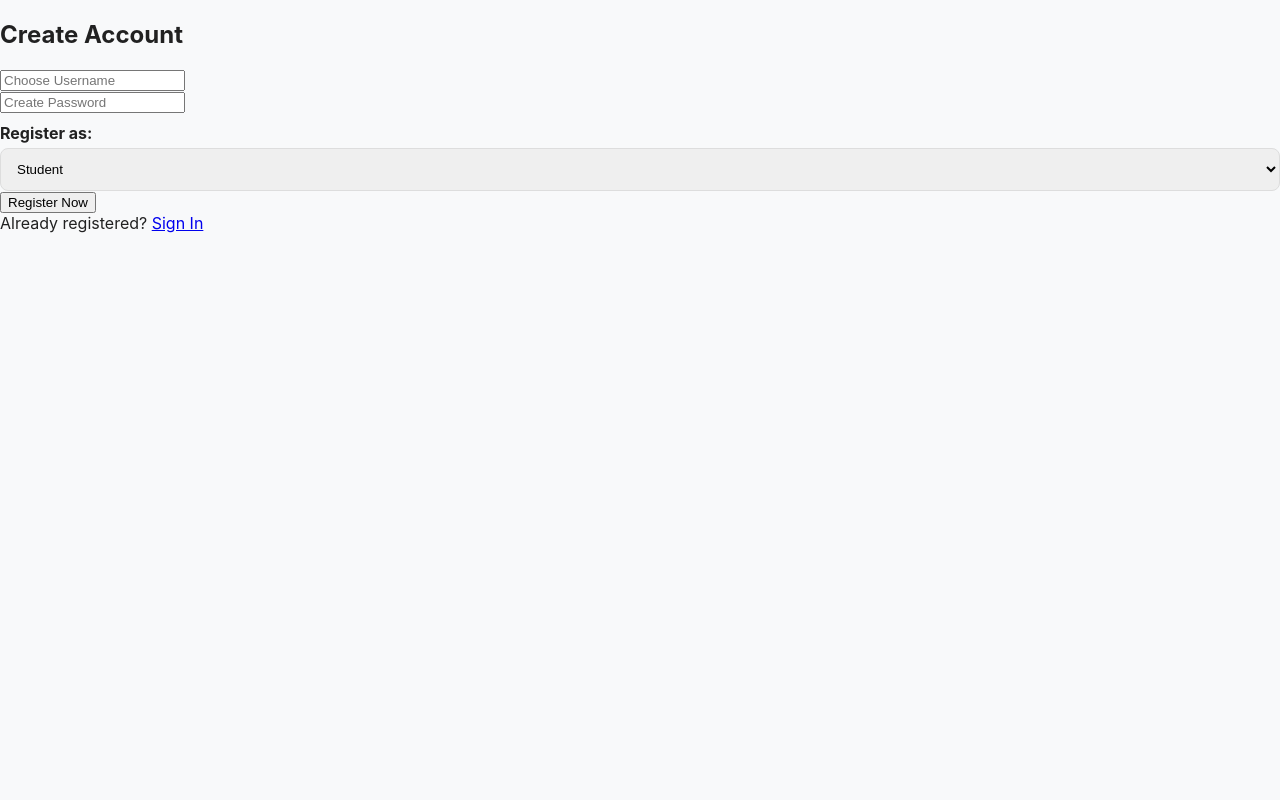
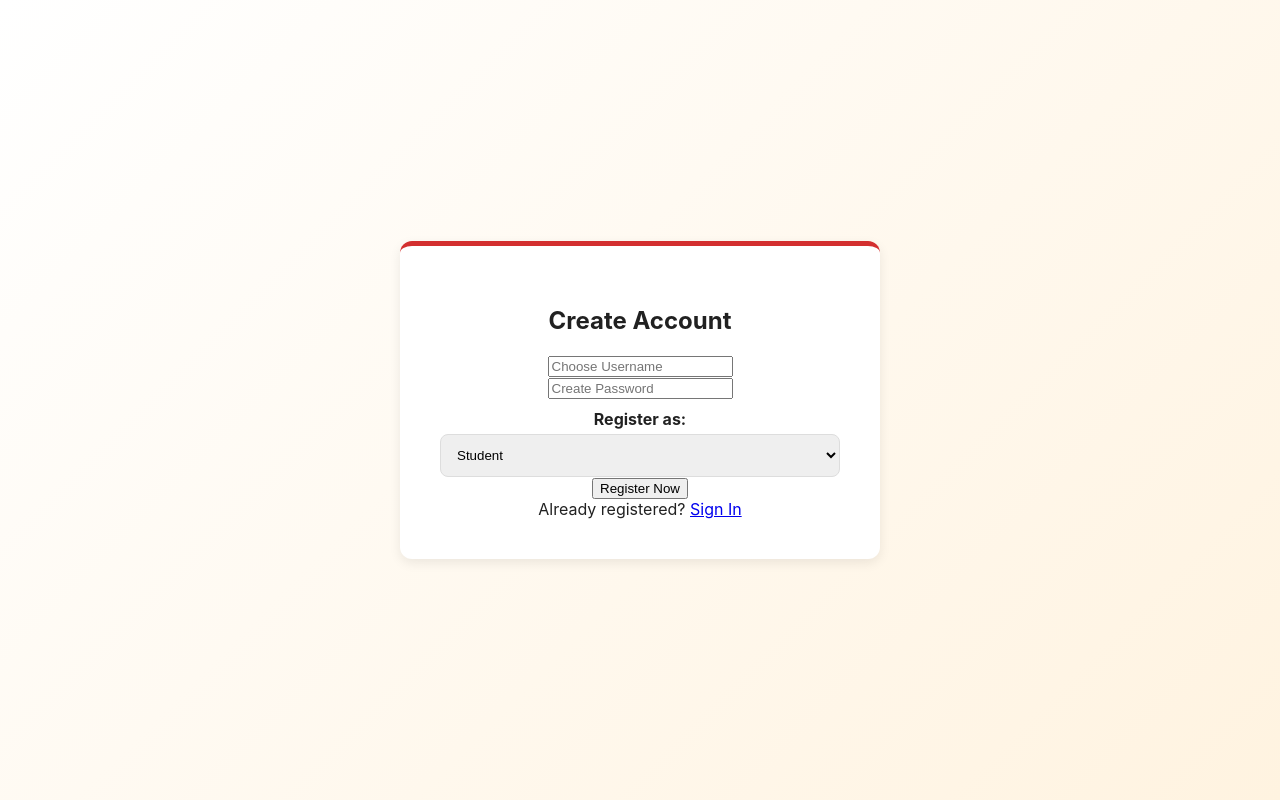
Before and after one commit to Kimberly-Ngidi/university-login-system, a Flask app: page /register in a window 1280 px wide. Run offline with Flask 3, Linux system fonts and the light colour scheme.

Commit message:
Restore professional orange and red styling to login and registration pages
Update CSS and HTML for login/register pages to match the "University Portal" theme with consistent background gradients, card layouts, and button styles.

Replit-Commit-Author: Agent
Replit-Commit-Session-Id: 6a3aa415-7549-427a-9be3-3ce3b3927404
Replit-Commit-Checkpoint-Type: full_checkpoint
Replit-Commit-Event-Id: 3351ac99-ae85-4204-b07e-1b6cff40d755
Replit-Commit-Screenshot-Url: https://storage.googleapis.com/screenshot-production-us-central1/47d798ca-ee6d-493b-9820-dd6aa1db8c89/6a3aa415-7549-427a-9be3-3ce3b3927404/H8pghMX
Replit-Helium-Checkpoint-Created: true

```diff
--- a/static/css/style.css
+++ b/static/css/style.css
@@ -14,14 +14,27 @@
 
 body {
     font-family: 'Inter', 'Segoe UI', sans-serif;
-    background-color: var(--bg-off-white);
+    background: linear-gradient(135deg, var(--bg-white) 0%, #FFF3E0 100%);
     color: var(--text-dark);
     margin: 0;
-    padding: 0;
-    overflow-x: hidden;
+    display: flex;
+    justify-content: center;
+    align-items: center;
+    min-height: 100vh;
 }
 
-/* Dashboard Layout Structure */
+.auth-container {
+    background: var(--bg-white);
+    padding: 40px;
+    border-radius: var(--border-radius);
+    box-shadow: var(--shadow);
+    max-width: 400px;
+    width: 90%;
+    border-top: 5px solid var(--primary-red);
+    text-align: center;
+}
+
+/* Dashboard Layout Structure (keep existing) */
 .dashboard-wrapper {
     display: flex;
     min-height: 100vh;
--- a/templates/login.html
+++ b/templates/login.html
@@ -7,7 +7,7 @@
     <link rel="stylesheet" href="{{ url_for('static', filename='css/style.css') }}">
 </head>
 <body>
-    <div class="container">
+    <div class="auth-container">
         <h2>University Portal</h2>
         <form method="POST">
             <div class="form-group">
--- a/templates/register.html
+++ b/templates/register.html
@@ -7,7 +7,7 @@
     <link rel="stylesheet" href="{{ url_for('static', filename='css/style.css') }}">
 </head>
 <body>
-    <div class="container">
+    <div class="auth-container">
         <h2>Create Account</h2>
         <form method="POST">
             <div class="form-group">
```
